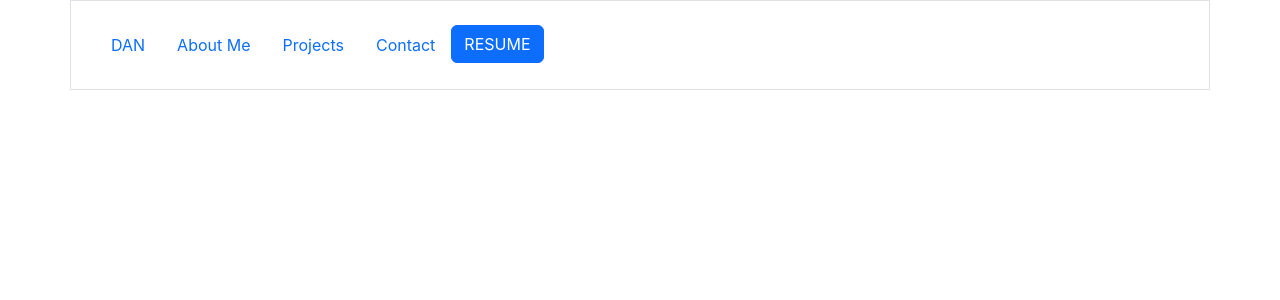
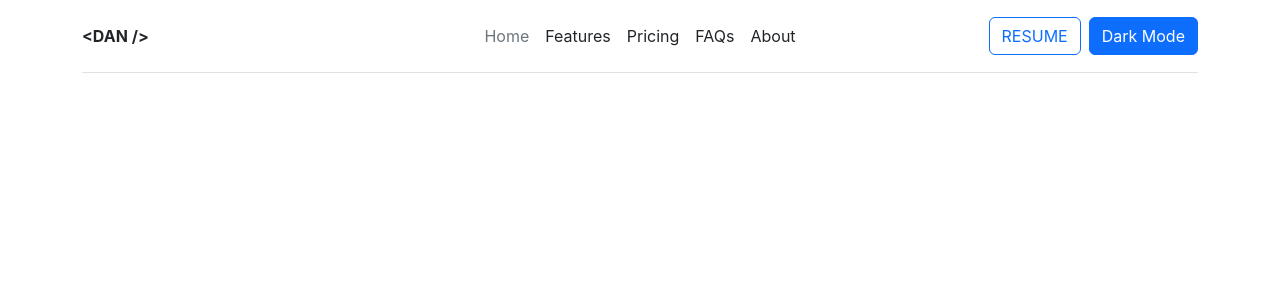
Before and after one commit to DAnoche/My-Porpolio, a React (Create React App) app: page / in a window 1280 px wide. Shown: the top 300 px of the page. Built offline with nearby package versions, Linux system fonts and the light colour scheme.

Commit message:
Make some style changes to navigation bar

```diff
--- a/src/Navbar/navbar.jsx
+++ b/src/Navbar/navbar.jsx
@@ -3,34 +3,52 @@
 function Navbar() {
   return (
     <>
-      <div className="container p-4 border">
-        <ul className="nav nav-pills">
-          <li className="nav-item">
-            <a className="nav-link" href="#hero">
-              DAN
+      <div className="container">
+        <header className="d-flex flex-wrap align-items-center justify-content-center justify-content-md-between py-3 mb-4 border-bottom">
+          <a
+            href="/"
+            className="d-flex align-items-center col-md-3 mb-2 mb-md-0 text-dark text-decoration-none fw-bold"
+          >
+            &lt;DAN /&gt;
+          </a>
+
+          <ul className="nav col-12 col-md-auto mb-2 justify-content-center mb-md-0">
+            <li>
+              <a href="#" className="nav-link px-2 link-secondary">
+                Home
               </a>
             </li>
-          <li className="nav-item">
-            <a className="nav-link" href="#About-me">
-              About Me
+            <li>
+              <a href="#" className="nav-link px-2 link-dark">
+                Features
               </a>
             </li>
-          <li className="nav-item">
-            <a className="nav-link" href="#Projects">
-              Projects
+            <li>
+              <a href="#" className="nav-link px-2 link-dark">
+                Pricing
               </a>
             </li>
-          <li className="nav-item">
-            <a className="nav-link" href="#Contact">
-              Contact
+            <li>
+              <a href="#" className="nav-link px-2 link-dark">
+                FAQs
               </a>
             </li>
-          <li className="nav-item">
-            <a className="btn btn-primary" href="#Resume">
-              RESUME
+            <li>
+              <a href="#" className="nav-link px-2 link-dark">
+                About
               </a>
             </li>
           </ul>
+
+          <div className="col-md-3 text-end">
+            <button type="button" className="btn btn-outline-primary me-2">
+              RESUME
+            </button>
+            <button type="button" className="btn btn-primary">
+              Dark Mode
+            </button>
+          </div>
+        </header>
       </div>
     </>
   );
```
Lines whose indentation alone changed are shown as unchanged.
